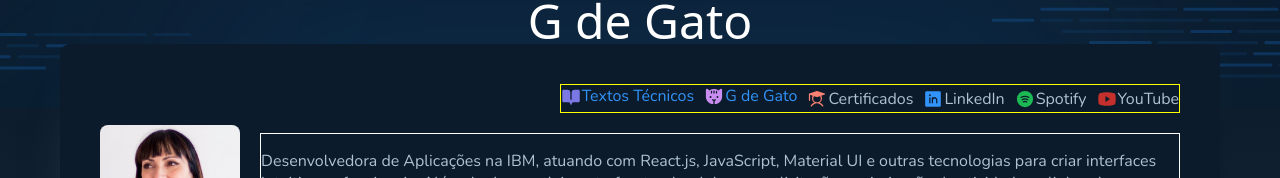
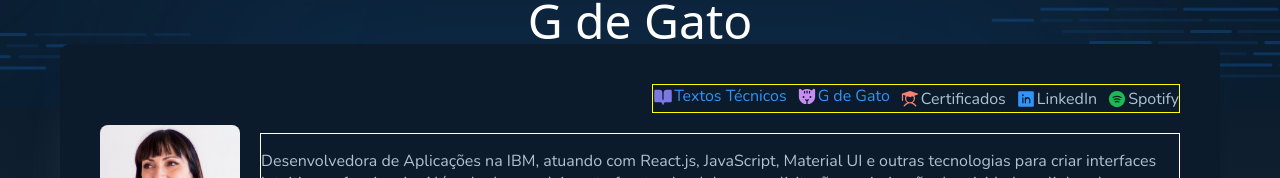
Before and after one commit to gdegato/gdegato, a React (Vite) app: page / in a window 1280 px wide. Shown: the part 192-370 px from the top of the page. Built offline with nearby package versions, Linux system fonts and the light colour scheme; no server answers; a web font is replaced by a local one.

Commit message:
Remoção link youtube

```diff
--- a/src/components/Profile/index.tsx
+++ b/src/components/Profile/index.tsx
@@ -93,12 +93,7 @@ export function Profile() {
                                     <SpotifyLogo size={20} color="#1db954" weight="fill" />
                                     Spotify</p></a>
                         </div>
-                        <div className='link-container'>
-                            <a className='link-linkedin' href='https://www.youtube.com/@rosefernandes' target='_blank'>
-                                <p>
-                                    <YoutubeLogo size={20} color="#c4302b" weight="fill" />
-                                    YouTube</p></a>
-                        </div>
+
 
                     </ProfileIdentityCompany>
                 </div>
```
